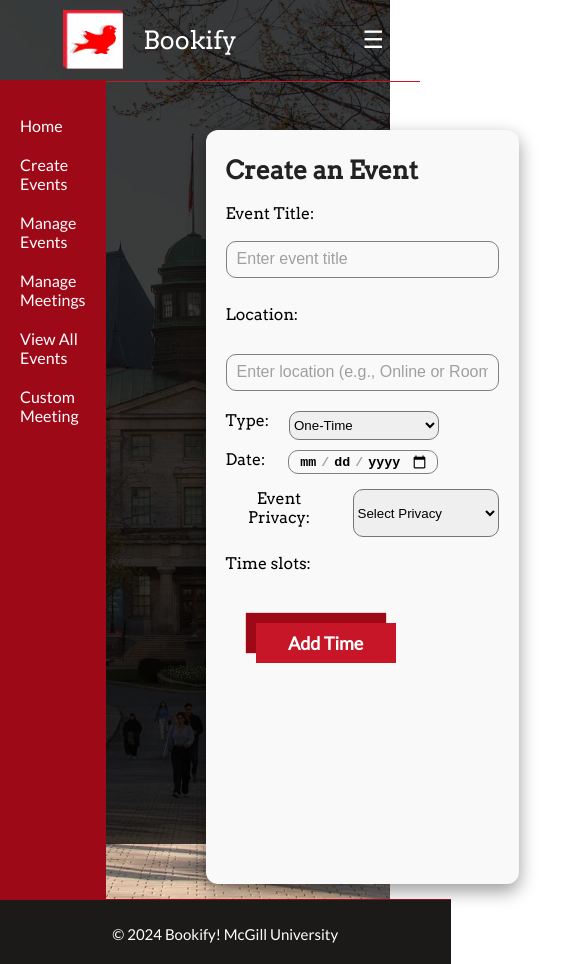
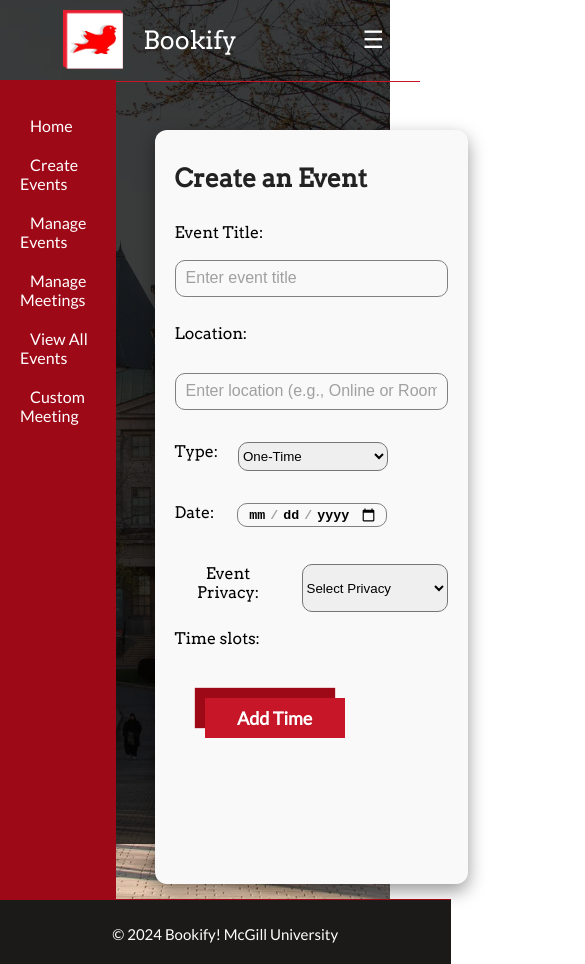
Before and after one commit to andretandoc/bookify, a React (Vite) app in the folder client/: page /CreateEvent in a window 390 px wide. Shown: the top 964 px of the page, 585 px wide, since content can reach past the window. Built offline with nearby package versions, Linux system fonts and the light colour scheme; sample sign-in values are in the browser's storage.

Commit message:
Trying to fix responsiveness

```diff
--- a/client/src/components/private/createEvent.jsx
+++ b/client/src/components/private/createEvent.jsx
@@ -134,8 +134,8 @@ const CreateEvent = () => {
         </ul>
       </aside>
 
-      <div className="container" style={{marginLeft: "100px"}}>
-        <h2 className="title" style={{marginBottom:"1px", marginTop:"5px"}}>Create an Event</h2>
+      <div className="container" style={{marginLeft: "10%"}}>
+        <h2 className="title" style={{marginBottom:"0.5em", marginTop:"0.5em"}}>Create an Event</h2>
         <form onSubmit={handleSubmit}>
           {/* Title */}
           <div className="input-text"style={{marginBottom:"10px"}}>
@@ -150,7 +150,7 @@ const CreateEvent = () => {
           </div>
 
           {/* Location */}
-          <div className="input-text"style={{marginBottom: "20px"}}>
+          <div className="input-text"style={{marginBottom: "2rem"}}>
           <label>Location:</label>
             <input
               type="text"
@@ -162,7 +162,7 @@ const CreateEvent = () => {
           </div>
 
           {/* Type */}
-          <div className="choose-privacy"style={{marginBottom: "10px"}}>
+          <div className="choose-privacy"style={{marginBottom: "2rem"}}>
             <label>Type:</label>
             <select value={type} onChange={(e) => setType(e.target.value)} style={{borderRadius:"10px", width:"150px", marginLeft:"10px"}}>
               <option value="One-Time">One-Time</option>
@@ -171,7 +171,7 @@ const CreateEvent = () => {
           </div>
 
           {/* Show Start Date for One-Time */}
-          <div className="choose-date"style={{marginBottom: "10px"}}>
+          <div className="choose-date"style={{marginBottom: "2rem"}}>
             <label>{type === "Recurring" ? "Start:" : "Date:"}</label>
             <input
               type="date"
@@ -185,7 +185,7 @@ const CreateEvent = () => {
           {/* Show End Date and Recurrence for Recurring Events */}
           {type === "Recurring" && (
             <>
-              <div className="choose-date"style={{marginBottom: "10px"}}>
+              <div className="choose-date"style={{marginBottom: "2rem"}}>
                 <label>Until:</label>
                 <input
                   type="date"
@@ -196,7 +196,7 @@ const CreateEvent = () => {
                 />
               </div>
 
-              <div className="choose-privacy"style={{marginBottom: "10px"}}>
+              <div className="choose-privacy"style={{marginBottom: "2rem"}}>
                 <label>Recurrence:</label>
                 <select
                   value={recurrenceFrequency}
@@ -281,7 +281,7 @@ const CreateEvent = () => {
           )}
 
           {/* Submit Button */}
-          <button type="submit" className="double-btn" style={{marginLeft: "500px"}}>
+          <button type="submit" className="double-btn" style={{marginLeft: "60vh"}}>
             Create Event
           </button>
         </form>
--- a/client/src/components/public/ApptList.jsx
+++ b/client/src/components/public/ApptList.jsx
@@ -44,12 +44,12 @@ function ApptList() {
   return (
     <main className="layout">
       <div className="content-wrap">
-        <button className="double-btn" onClick={handleGoBack}>
+        <button className="double-btn" onClick={handleGoBack} >
           Go Back
         </button>
 
         {/* Active Appointments */}
-        <div className="container">
+        <div className="container" style={{marginLeft:"20%"}}>
           <h2>Active Appointments:</h2>
           {appointments.active.length > 0 ? (
             <div className="table-wrapper">
@@ -100,7 +100,7 @@ function ApptList() {
         </div>
 
         {/* Past Appointments */}
-        <div className="container">
+        <div className="container"style={{marginLeft:"20%"}}>
           <h2>Past Appointments:</h2>
           {appointments.past.length > 0 ? (
             <div className="table-wrapper">
--- a/client/src/components/public/PublicEvents.jsx
+++ b/client/src/components/public/PublicEvents.jsx
@@ -30,7 +30,7 @@ export default function PublicEvents() {
 
   return (
     <main className="layout">
-      <div className="container" style={{marginLeft:"350px", width:"53%"}}>
+      <div className="container" style={{marginLeft:"20%", width:"53%"}}>
         <h2>Public Events at McGill:</h2>
         {message && <p>{message}</p>}
         {events.length > 0 ? (
--- a/client/src/index.css
+++ b/client/src/index.css
@@ -1096,6 +1096,21 @@ body.private-page{
   z-index: 1;
   height: 100vh;
 }
+/* Links inside the sidebar */
+.sidebar .link {
+  color: white;
+  text-decoration: none;
+  font-size: 1rem;
+  margin-bottom: 10px;
+  transition: color 0.3s ease, background-color 0.3s ease;
+  padding: 10px;
+  border-radius: 5px;
+}
+
+/* Hover effect for links */
+.sidebar .link:hover {
+  color: #1c1919; /* Change text color */
+}
 
 .menu {
   list-style-type: none;
@@ -1726,7 +1741,7 @@ input[type="number"] {
     height:fit-content;
     position: relative;
     align-items: center;
-    background-color: rgb(215, 215, 215);
+    background-color: rgb(255, 255, 255);
     box-shadow: -15px -15px 1px rgba(198, 22, 39);
     color: #c61627;
     font-size: 19.7px;
```
